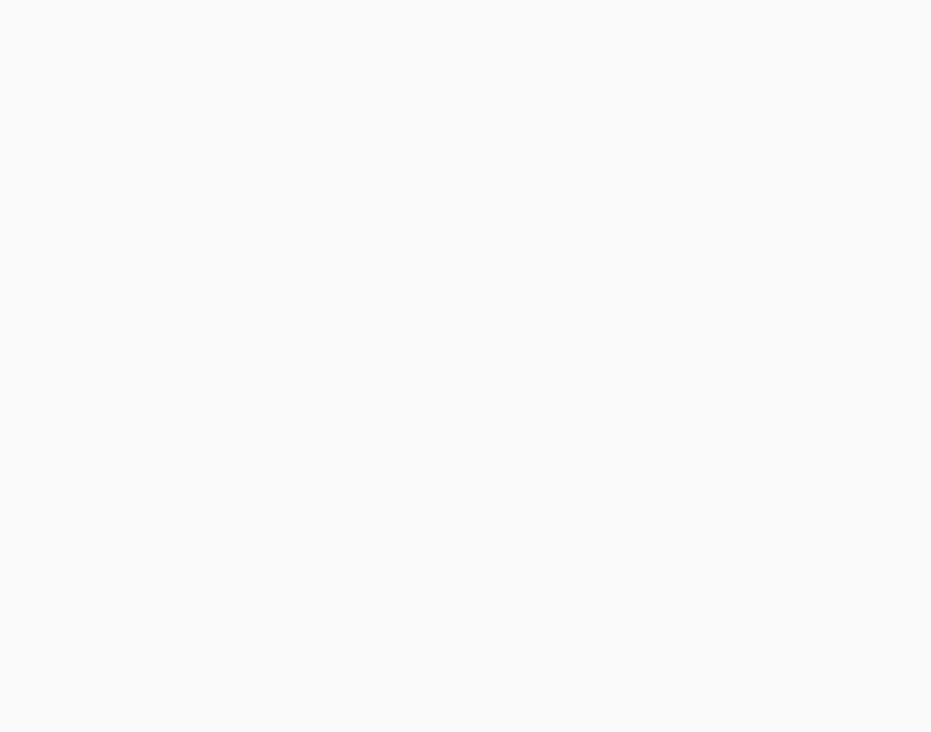
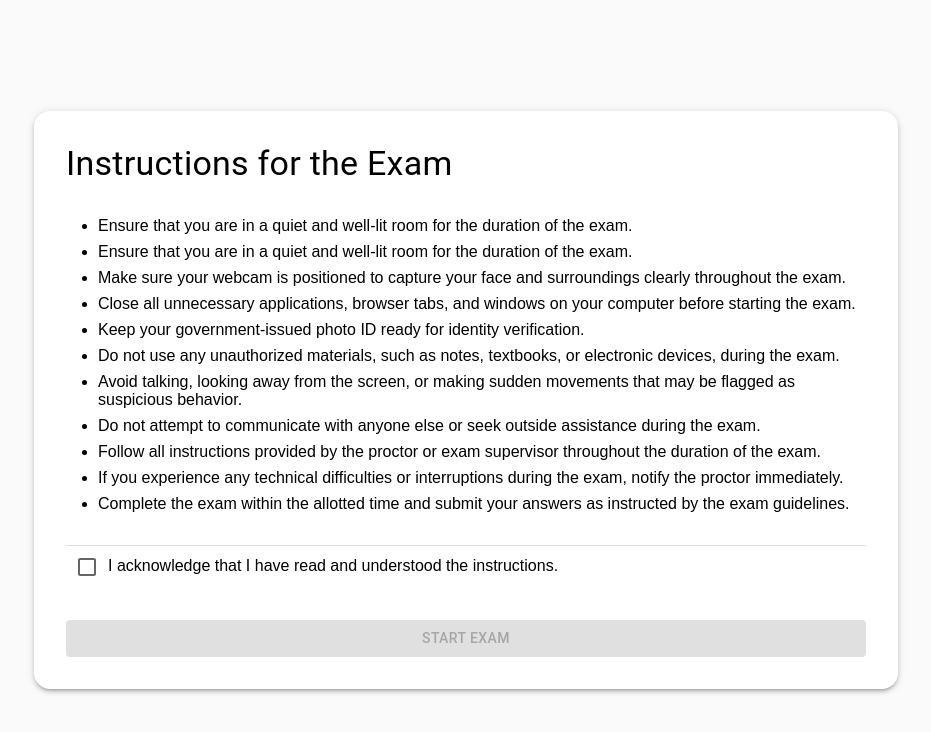
Before and after one commit to shreyasri258/Client, a React (Create React App) app: page /instructions in a window 1280 px wide. Before the commit this address had no page. Shown: the top 732 px of the page, without its empty margins (174-1105 px from the left). Built offline with nearby package versions, Linux system fonts and the light colour scheme; no server answers.

Commit message:
Added Instructions Page

```diff
--- a/src/App.js
+++ b/src/App.js
@@ -10,6 +10,7 @@ import AdminDashboard from './AdminDashboard';
 import StudentDashboard from './StudentDashboard';
 import Exam from './Exam';
 import Landing from './landing/Landing'
+import Instructions from './Instructions';
 
 const App = () => {
  return (
@@ -25,6 +26,7 @@ const App = () => {
                 <Route path="/teacher-login" element={<TeacherLogin />} />
                 <Route path="/admin-dashboard" element={<AdminDashboard />} />
                 <Route path="/student-dashboard" element={<StudentDashboard />} />
+                <Route path="/instructions" element={<Instructions></Instructions>} />
                 <Route path="/exam" element={<Exam />} />
                 <Route path="/exam/:title/:duration/:url" element={<Exam />} /> {/* Dynamic route with parameters */}
             </Routes>
--- a/src/Exam.jsx
+++ b/src/Exam.jsx
@@ -42,18 +42,12 @@ const Exam = () => {
 
     useEffect(() => {
         // Start the countdown timer when the component mounts
-        countdownRef.current = setInterval(() => {
-            setTimerExpired((prevTimerExpired) => {
-                if (prevTimerExpired) {
-                    // Close the exam window when the timer expires
-                    window.close();
-                }
-                return prevTimerExpired;
-            });
+        countdownRef.current = setTimeout(() => {
+            setTimerExpired(true);
         }, duration * 60 * 1000); // Convert duration to milliseconds
 
-        // Cleanup function to clear the interval when the component unmounts
-        return () => clearInterval(countdownRef.current);
+        // Cleanup function to clear the timeout when the component unmounts
+        return () => clearTimeout(countdownRef.current);
     }, [duration]);
 
     useEffect(() => {
@@ -150,13 +144,6 @@ const Exam = () => {
     }, []);
 
     useEffect(() => {
-        // Effect to monitor timer expiration
-        if (duration <= 0) {
-            setTimerExpired(true);
-        }
-    }, [duration]);
-
-    useEffect(() => {
         // Effect to handle page close event
         const handlePageClose = (event) => {
             if (duration > 0) {
@@ -244,6 +231,7 @@ const Exam = () => {
                         <h2>Warnings: {warningCnt}</h2>
                         <h1>{timerExpired ? 'Exam Over' : 'Exam Ongoing'}</h1>
                         <h3>{timerExpired ? 'Time has expired. Please contact your organization/admin.' : ''}</h3>
+                        {timerExpired && <button onClick={() => window.close()}>Close Exam</button>}
                     </div>
 
                     <div ref={formBlurRef} id="form-blur" className={`form ${isFullScreen ? '' : 'blur'}`}>
--- /dev/null
+++ b/src/Instructions.jsx
@@ -0,0 +1,109 @@
+import React, { useState, useEffect } from 'react';
+import { useLocation } from 'react-router-dom';
+import Box from '@mui/material/Box';
+import Button from '@mui/material/Button';
+import Checkbox from '@mui/material/Checkbox';
+import Typography from '@mui/material/Typography';
+import Divider from '@mui/material/Divider';
+import { styled } from '@mui/material/styles';
+
+const StyledBox = styled(Box)(({ theme }) => ({
+  maxWidth: 800,
+  margin: 'auto',
+  padding: theme.spacing(4),
+  borderRadius: theme.spacing(2),
+  boxShadow: theme.shadows[3],
+  backgroundColor: theme.palette.background.paper,
+  textAlign: 'left',
+}));
+
+const StyledTitle = styled(Typography)(({ theme }) => ({
+  marginBottom: theme.spacing(4),
+}));
+
+const StyledList = styled('ul')(({ theme }) => ({
+  paddingLeft: theme.spacing(4),
+  marginBottom: theme.spacing(4),
+}));
+
+const StyledListItem = styled('li')(({ theme }) => ({
+  marginBottom: theme.spacing(1),
+}));
+
+const StyledButton = styled(Button)(({ theme }) => ({
+  marginTop: theme.spacing(4),
+}));
+
+const Instructions = () => {
+  const location = useLocation();
+  const params = new URLSearchParams(location.search);
+  const examTitle = params.get("title");
+  const examDuration = params.get("duration");
+  const googleFormLink = params.get("url");
+
+  const [isChecked, setIsChecked] = useState(false);
+  const [isVideoPermissionGranted, setIsVideoPermissionGranted] = useState(false);
+  const [isAudioPermissionGranted, setIsAudioPermissionGranted] = useState(false);
+
+  useEffect(() => {
+    // Check for video and audio permissions here
+    navigator.mediaDevices.getUserMedia({ video: true, audio: true })
+      .then(() => {
+        setIsVideoPermissionGranted(true);
+        setIsAudioPermissionGranted(true);
+      })
+      .catch((err) => {
+        setIsVideoPermissionGranted(false);
+        setIsAudioPermissionGranted(false);
+      });
+  }, []);
+
+  const handleCheckboxChange = (event) => {
+    setIsChecked(event.target.checked);
+  };
+
+  const handleStartExam = () => {
+    const url = `/exam?title=${encodeURIComponent(examTitle)}&duration=${encodeURIComponent(examDuration)}&url=${encodeURIComponent(googleFormLink)}`;
+    const windowFeatures = 'toolbar=no,location=no,directories=no,status=no,menubar=no,scrollbars=no,resizable=no,width=screen.availWidth,height=screen.availHeight,left=0,top=0';
+    window.open(url, '_blank', windowFeatures);
+  };
+
+  return (
+    <StyledBox>
+      <StyledTitle variant="h4">Instructions for the Exam</StyledTitle>
+      <StyledList>
+        <StyledListItem>Ensure that you are in a quiet and well-lit room for the duration of the exam.</StyledListItem>
+        {/* Add more instructions here */}
+        <StyledListItem>Ensure that you are in a quiet and well-lit room for the duration of the exam.</StyledListItem>
+        <StyledListItem>Make sure your webcam is positioned to capture your face and surroundings clearly throughout the exam.</StyledListItem>
+        <StyledListItem>Close all unnecessary applications, browser tabs, and windows on your computer before starting the exam.</StyledListItem>
+        <StyledListItem>Keep your government-issued photo ID ready for identity verification.</StyledListItem>
+        <StyledListItem>Do not use any unauthorized materials, such as notes, textbooks, or electronic devices, during the exam.</StyledListItem>
+        <StyledListItem>Avoid talking, looking away from the screen, or making sudden movements that may be flagged as suspicious behavior.</StyledListItem>
+        <StyledListItem>Do not attempt to communicate with anyone else or seek outside assistance during the exam.</StyledListItem>
+        <StyledListItem>Follow all instructions provided by the proctor or exam supervisor throughout the duration of the exam.</StyledListItem>
+        <StyledListItem>If you experience any technical difficulties or interruptions during the exam, notify the proctor immediately.</StyledListItem>
+        <StyledListItem>Complete the exam within the allotted time and submit your answers as instructed by the exam guidelines.</StyledListItem>
+
+      </StyledList>
+      <Divider />
+      <Checkbox
+        id="acknowledgeCheckbox"
+        checked={isChecked}
+        onChange={handleCheckboxChange}
+      />
+      <label htmlFor="acknowledgeCheckbox">I acknowledge that I have read and understood the instructions.</label>
+      <StyledButton
+        onClick={handleStartExam}
+        disabled={!isChecked || !isVideoPermissionGranted || !isAudioPermissionGranted}
+        variant="contained"
+        color="primary"
+        fullWidth
+      >
+        Start Exam
+      </StyledButton>
+    </StyledBox>
+  );
+};
+
+export default Instructions;
--- a/src/StudentDashboard.jsx
+++ b/src/StudentDashboard.jsx
@@ -4,18 +4,10 @@ import Tabs from "@mui/material/Tabs";
 import Tab from "@mui/material/Tab";
 import Button from "@mui/material/Button";
 import Typography from "@mui/material/Typography";
+import { styled } from "@mui/system";
+import '../src/css/userDashboard.css'; // Import the stylesheet
 
-const openFullScreenExam = (state) => {
-  const url = new URL(window.location.origin + '/exam');
-  url.searchParams.set('title', state.examTitle);
-  url.searchParams.set('duration', state.examDuration);
-  url.searchParams.set('url', state.googleFormLink);
-
-  const windowFeatures = 'toolbar=no,location=no,directories=no,status=no,menubar=no,scrollbars=no,resizable=no,width=screen.availWidth,height=screen.availHeight,left=0,top=0';
-  window.open(url.toString(), '_blank', windowFeatures);
-};
-
-const StudentDashboard = () => {
+const UserDashboard = () => {
   const [value, setValue] = useState(0);
   const [examData, setExamData] = useState([]);
 
@@ -28,50 +20,39 @@ const StudentDashboard = () => {
     setValue(newValue);
   };
 
+  const handleStartExam = (exam) => {
+    window.location.href = `/instructions?title=${encodeURIComponent(exam.examTitle)}&duration=${encodeURIComponent(exam.examDuration)}&url=${encodeURIComponent(exam.googleFormLink)}`;
+  };
+
   return (
     <Card>
       <Tabs
         value={value}
         onChange={handleChange}
-        sx={{
-          height: "auto",
-          position: "fixed",
-          top: 5,
-          left: 0,
-          right: 0,
-          borderBottom: "0.2px solid black",
-        }}
+        className="dashboard-tabs" // Apply className from the stylesheet
         aria-label="tabs example"
       >
         <Tab
-          sx={{
-            mx: 12,
-            display: "flex",
-            justifyContent: "center",
-          }}
+          className="dashboard-tab"
           label="Available Exams"
         />
         <Tab
-          sx={{
-            mx: 12,
-            display: "flex",
-            justifyContent: "center",
-          }}
+          className="dashboard-tab"
           label="Results"
         />
       </Tabs>
 
-      <div style={{ position: "fixed", top: "calc(5rem + 10px)", left: 0, right: 0, overflowY: "auto", height: "calc(100% - 5rem - 10px)" }}>
+      <div className="dashboard-content">
         {examData.map((exam, index) => (
-          <Card key={index} sx={{ padding: 2, marginTop: 2 , position: "relative" }}>
+          <Card key={index} className="exam-card">
             <Typography variant="h6" gutterBottom>
               {exam.examTitle}
             </Typography>
             <Typography variant="body1" gutterBottom>
               Exam Duration: {`${exam.examDuration} minutes`}
             </Typography>
-            <div style={{ display: "flex", justifyContent: "flex-end" }}>
-              <Button variant="contained" color="primary" style={{ marginBottom: 8 }} onClick={() => openFullScreenExam(exam)}>
+            <div className="button-container">
+              <Button variant="contained" color="primary" className="start-button" onClick={() => handleStartExam(exam)}>
                 Start Test
               </Button>
             </div>
@@ -82,4 +63,4 @@ const StudentDashboard = () => {
   );
 };
 
-export default StudentDashboard;
+export default UserDashboard;
--- /dev/null
+++ b/src/css/userDashboard.css
@@ -0,0 +1,38 @@
+.dashboard-tabs {
+    height: auto;
+    position: fixed;
+    top: 5px;
+    left: 0;
+    right: 0;
+    border-bottom: 0.2px solid black;
+  }
+
+  .dashboard-tab {
+    margin: 0 12px;
+    display: flex;
+    justify-content: center;
+  }
+
+  .dashboard-content {
+    position: fixed;
+    top: calc(5rem + 10px);
+    left: 0;
+    right: 0;
+    overflow-y: auto;
+    height: calc(100% - 5rem - 10px);
+  }
+
+  .exam-card {
+    padding: 10px;
+    margin-top: 10px;
+    position: relative;
+  }
+
+  .button-container {
+    display: flex;
+    justify-content: flex-end;
+  }
+
+  .start-button {
+    margin-bottom: 8px;
+  }
```
